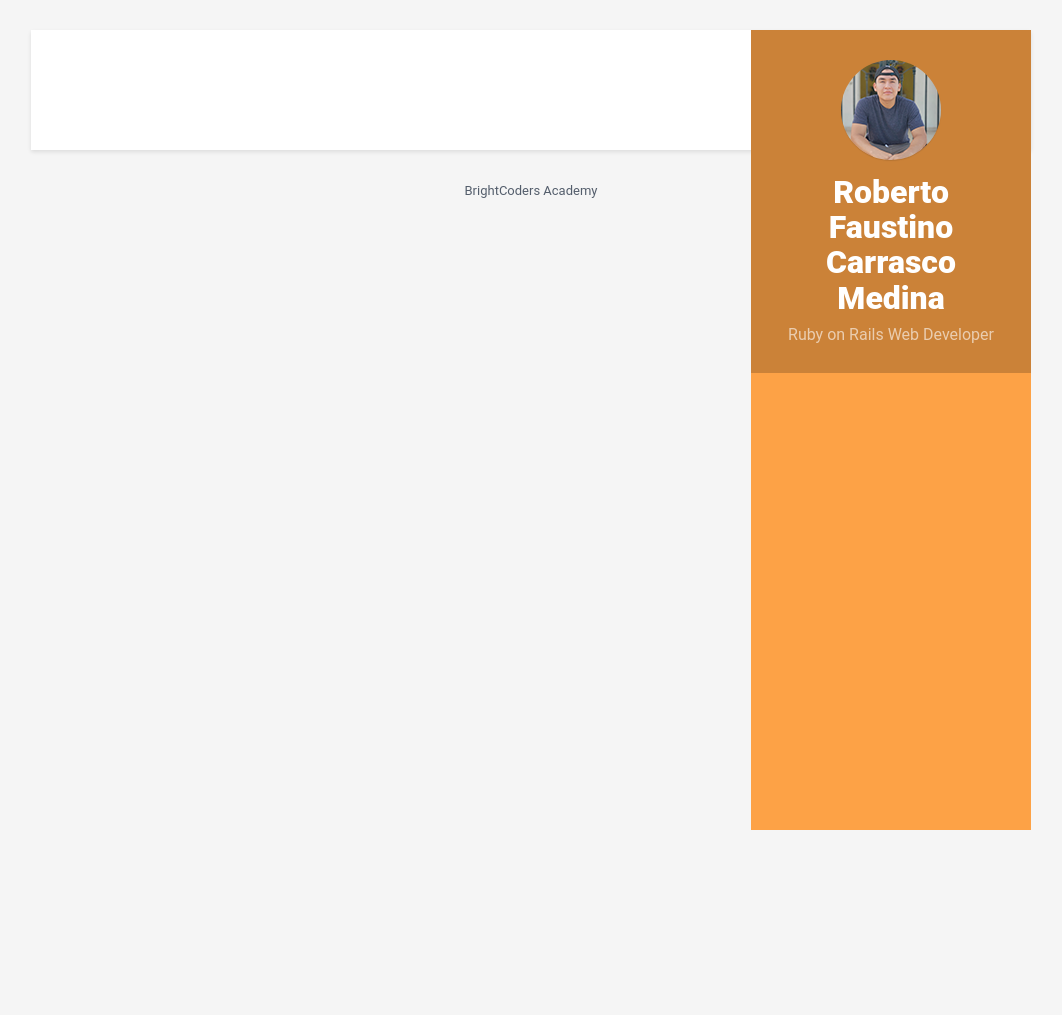
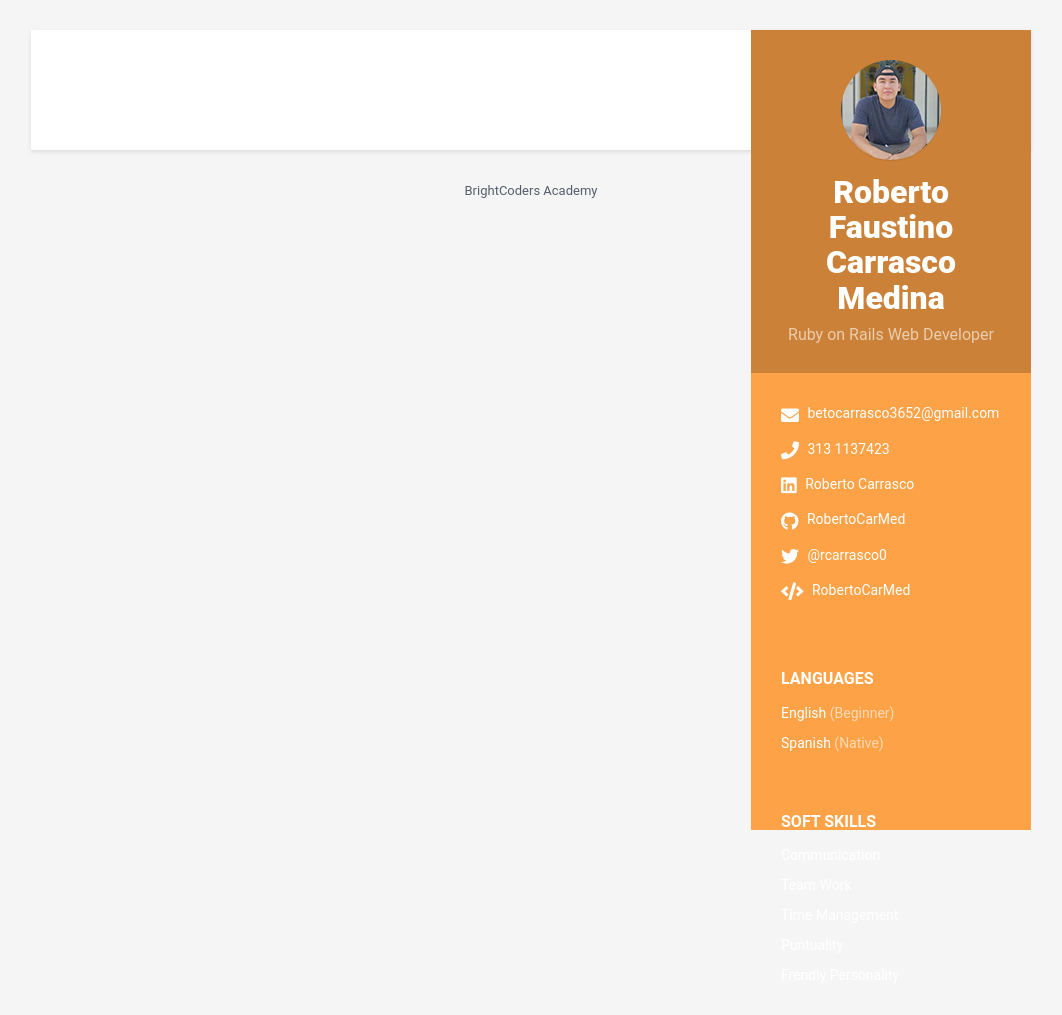
Before and after one commit to BC-MAY-21-ROR/kata-04-resume-RobertoCarMed, a Jekyll site: the page built from index.html, in a window 1280 px wide. Shown: the whole page, without its empty margins (109-1171 px from the left). Built offline with Jekyll 4.4.1, drawn with Linux system fonts in a browser that asks for light colours; before the commit the page ends 900 px from its top, so only the background shows below that.

Commit message:
Update data.yml

```diff
--- a/_data/data.yml
+++ b/_data/data.yml
@@ -11,6 +11,40 @@ sidebar:
   tagline: Ruby on Rails Web Developer # React Native Mobile Developer ó Ruby on Rails Web Developer Según sea el caso
   avatar: profile.png # Colocar una imagen con tu foto de 100x100 pixels dentro de /assets/images
 
+ # Actualiza tus datos de contacto
+  email: betocarrasco3652@gmail.com
+  phone: 313 1137423
+  linkedin: Roberto Carrasco
+  github: RobertoCarMed
+  twitter: '@rcarrasco0'
+  codewars: RobertoCarMed
+
+  # Actualiza según los idiomas y nieles que tienes. Agrega o Elimina según sea necesario.
+  languages:
+    - idiom: English
+      level: Beginner # Utiliza el resultado de tu examen oficial, o el nivel de acuerdo al modelo Dreyfus
+
+    - idiom: Spanish
+      level: Native # Utiliza el resultado de tu examen oficial, o el nivel de acuerdo al modelo Dreyfus
+
+  # Registra aquí tus soft skills. Agrega o elimina según sea necesario
+  interests:
+    - item: Communication
+      link: # dejar en blanco
+
+    - item: Team Work
+      link: # dejar en blanco
+
+    - item: Time Management
+      link: # dejar en blanco
+
+    - item: Puntuality
+      link: # dejar en blanco
+
+    - item: Frendly Personality
+      link: # dejar en blanco
+
+
 
 # NO MODIFICAR
 footer: >
```
